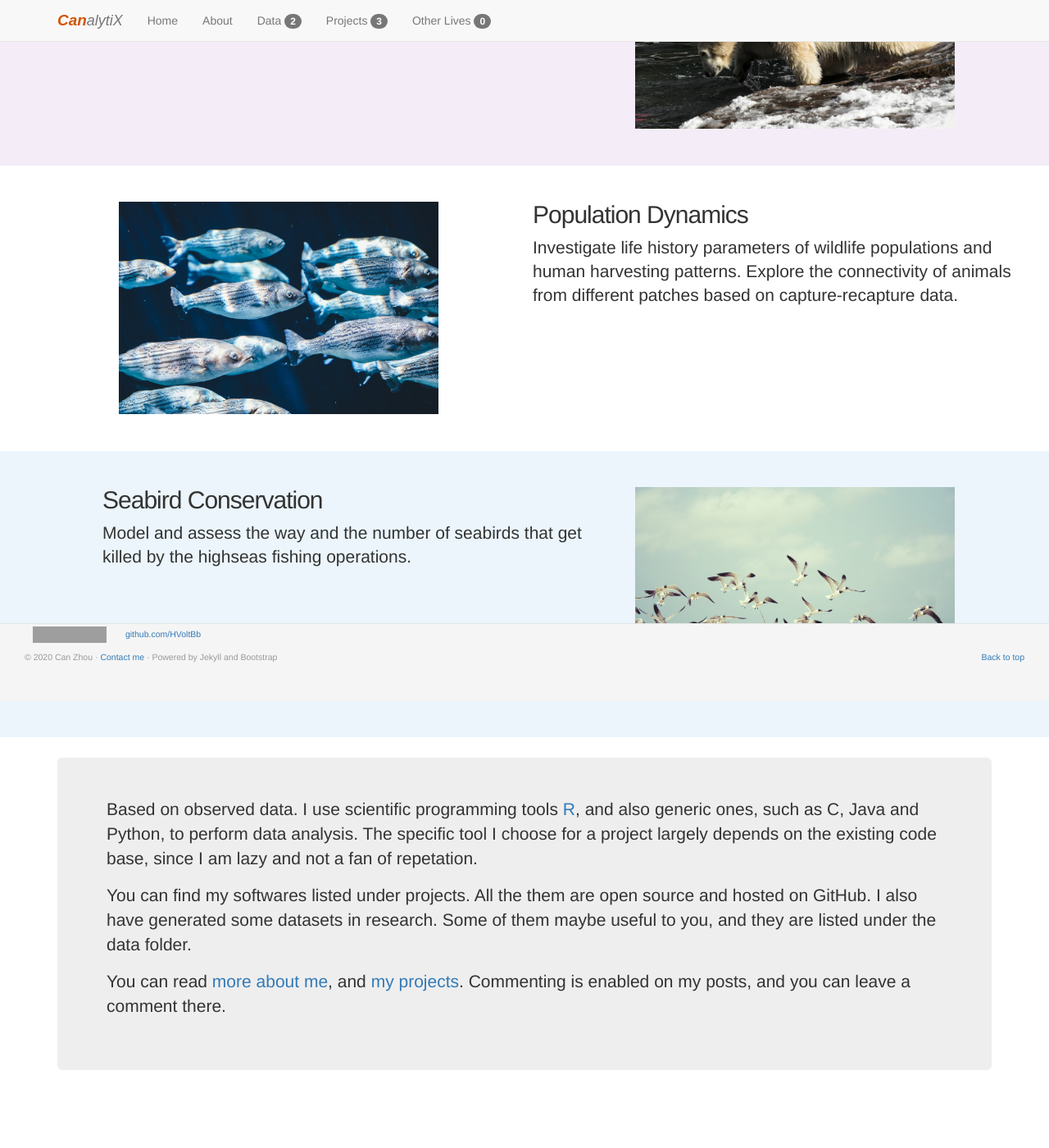
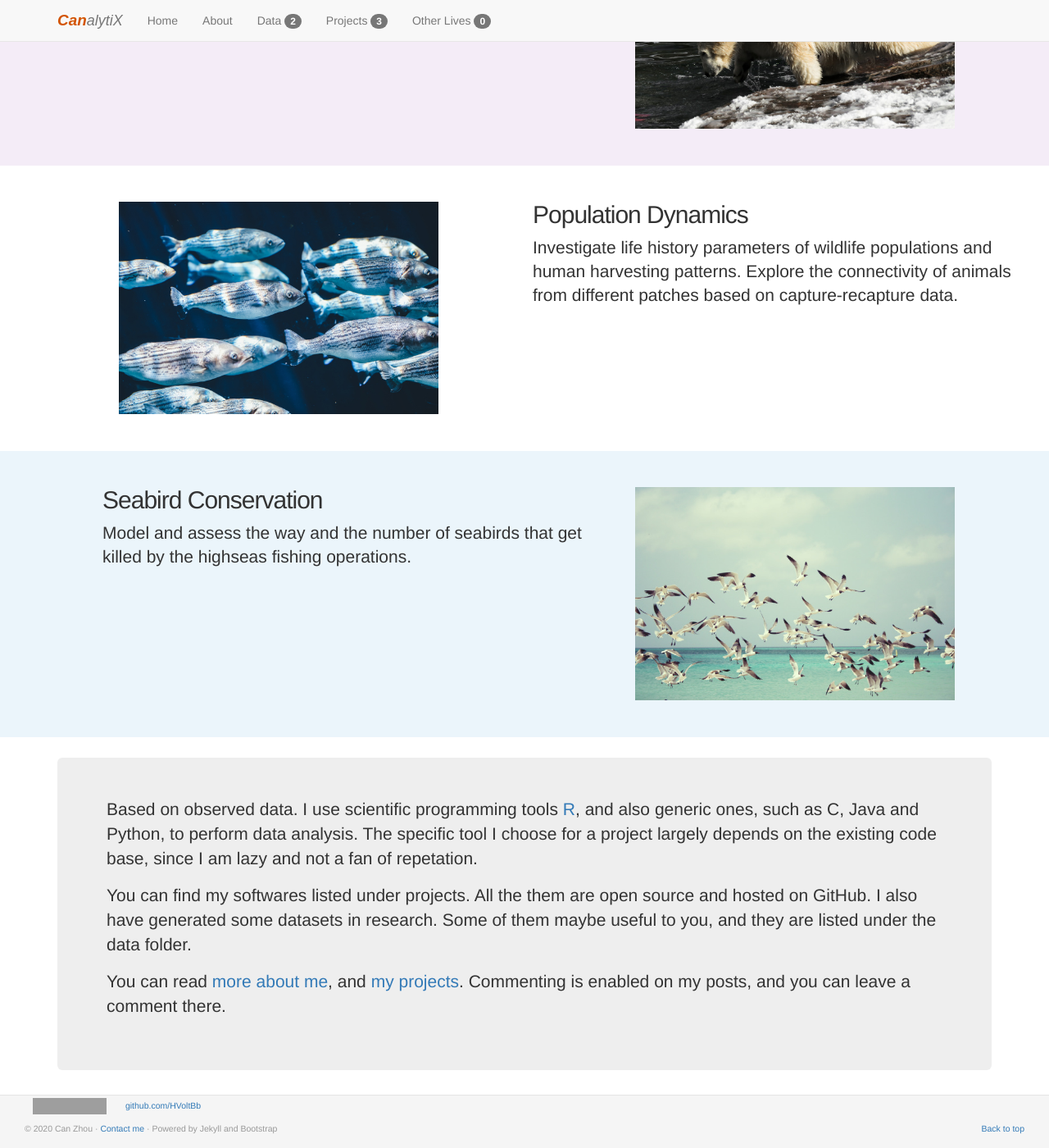
Before and after one commit to HVoltBb/HVoltBb.github.io, a Jekyll site: the page built from index.html, in a window 1280 px wide and 1400 px high, scrolled down 545 px. Shown: the whole window at 82% size. Built offline with Jekyll 4.4.1, drawn with Linux system fonts in a browser that asks for light colours; comment, search, counter and statistics services are not loaded; before the commit the page ends 1880 px from its top, so only the background shows below that; grey boxes are pictures that could not be loaded.

Commit message:
footer fix

```diff
--- a/css/main.css
+++ b/css/main.css
@@ -6,11 +6,22 @@ footer ul a {
     text-decoration: none;
 }
 
+/* sticky footer */
+
+html{
+  position: relative;
+  min-height: 100%;
+}
+
+body{
+  margin-bottom: 100px;
+}
+
 .this-footer {
   position: absolute;
   bottom: 0;
   width: 100%;
-  height:95px;
+  height:100px;
   color: #999;
   padding-top: 3px;
   background-color: #f5f5f5;
@@ -18,10 +29,13 @@ footer ul a {
   font-size: 75%;
 }
 
+/* End */
+
 footer p{
     margin-left: 30px;
     margin-right: 30px;
 }
+
 body {
   padding-top: 70px;
 }
```
